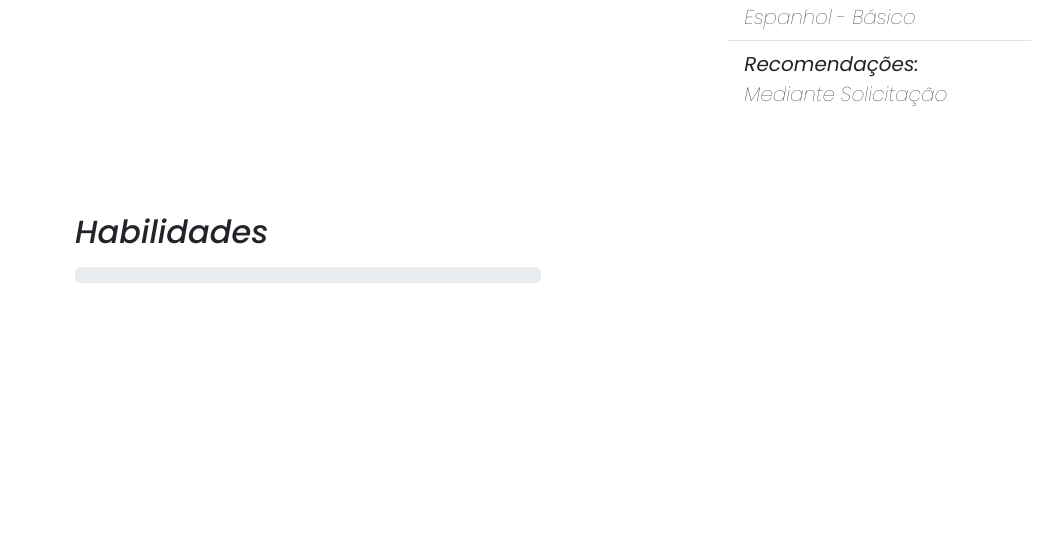
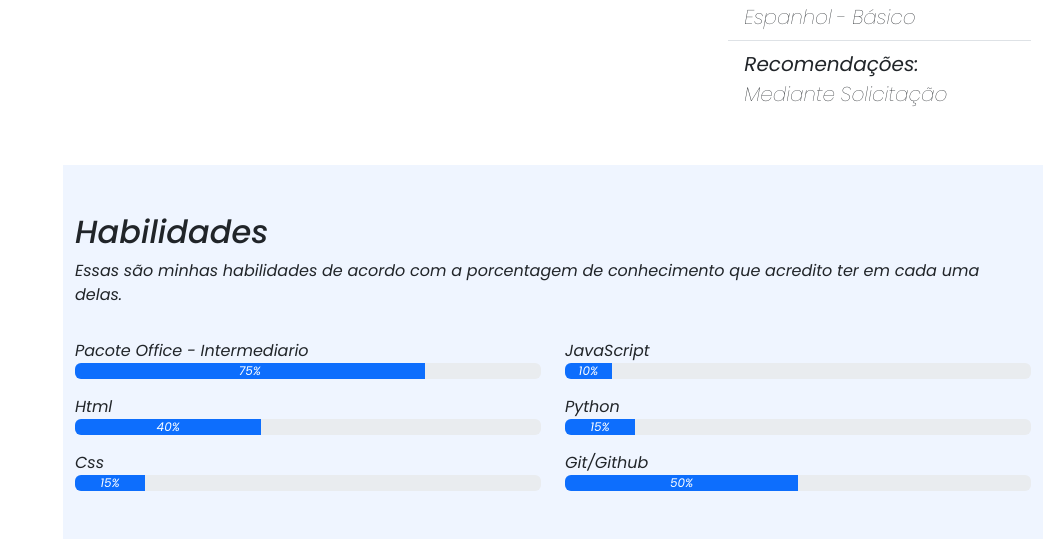
Before and after one commit to LucasPiag/Portifolio, a Python web app: template templates/index.html in a window 1280 px wide. Shown: the part 1468-2007 px from the top of the page, without its empty margins (237-1280 px from the left). Before the commit the page ends 1751 px from the top, so only its background shows below. Run offline with Jinja, Linux system fonts and the light colour scheme; the template is opened without the code that fills it, so the values that code supplies are empty; some libraries are stand-ins or nearby versions.

Commit message:
inclusão das Habilidades

```diff
--- a/static/style.css
+++ b/static/style.css
@@ -181,3 +181,7 @@ i.menu-mobile {
 *::-webkit-scrollbar-thumb {
     background-color: #252c90;
 }
+
+.section-bg{
+    background-color: #eff5ff;
+}
--- a/templates/index.html
+++ b/templates/index.html
@@ -152,19 +152,54 @@
         </section>
 
         <section class="mt-5 section-bg" id="Habilidades">
+
             <div class="container pb-5">
                 <h2 class="pt-5">Habilidades</h2>
-                <p></p> <!--texto para colocar um breve resume sobre as Habilidades-->
+                <p>Essas são minhas habilidades de acordo com a porcentagem de conhecimento que acredito ter em cada uma delas.</p> <!--texto para colocar um breve resume sobre as Habilidades-->
 
                 <div class="row">
                     <div class="col-md-6">
+                        <p class="mt-3 mb-0">Pacote Office - Intermediario</p>
                         <div class="progress">
+                            <div role="progressbar" aria-label="Example with label" aria-valuenow="75" aria-valuemin="0" aria-valuemax="100"
+                             class="progress-bar" style="width: 75%">75%</div>
+                          </div>
 
-                        </div>
+                          <p class="mt-3 mb-0">Html</p>
+                        <div class="progress">
+                            <div role="progressbar" aria-label="Example with label" aria-valuenow="40" aria-valuemin="0" aria-valuemax="100"
+                             class="progress-bar" style="width: 40%">40%</div>
+                          </div>
+
+                          <p class="mt-3 mb-0">Css</p>
+                        <div class="progress">
+                            <div role="progressbar" aria-label="Example with label" aria-valuenow="15" aria-valuemin="0" aria-valuemax="100"
+                             class="progress-bar" style="width: 15%">15%</div>
+                          </div>
 
                     </div>
 
                     <div class="col-md-6">
+
+                        <p class="mt-3 mb-0">JavaScript</p>
+                        <div class="progress">
+                            <div role="progressbar" aria-label="Example with label" aria-valuenow="10" aria-valuemin="0" aria-valuemax="100"
+                             class="progress-bar" style="width: 10%">10%</div>
+                          </div>
+
+                          <p class="mt-3 mb-0">Python</p>
+                        <div class="progress">
+                            <div role="progressbar" aria-label="Example with label" aria-valuenow="15" aria-valuemin="0" aria-valuemax="100"
+                             class="progress-bar" style="width: 15%">15%</div>
+                          </div>
+
+                          <p class="mt-3 mb-0">Git/Github</p>
+                        <div class="progress">
+                            <div role="progressbar" aria-label="Example with label" aria-valuenow="50" aria-valuemin="0" aria-valuemax="100"
+                             class="progress-bar" style="width: 50%">50%</div>
+                          </div>
+
+                     </div>
 
                     </div>
 
```
